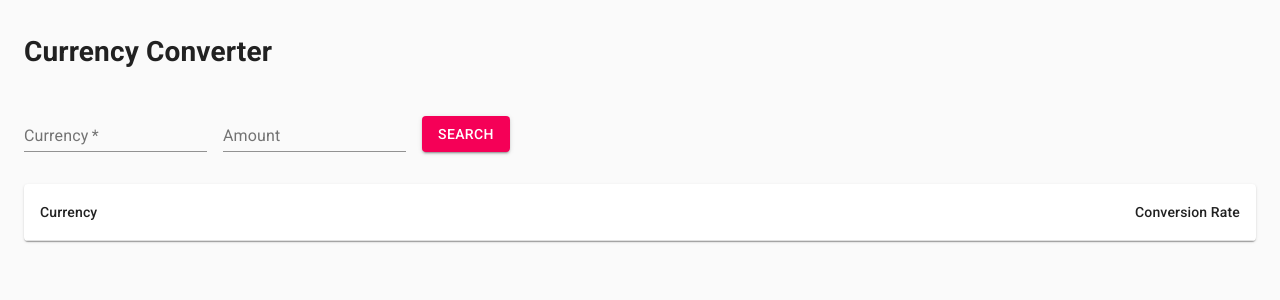
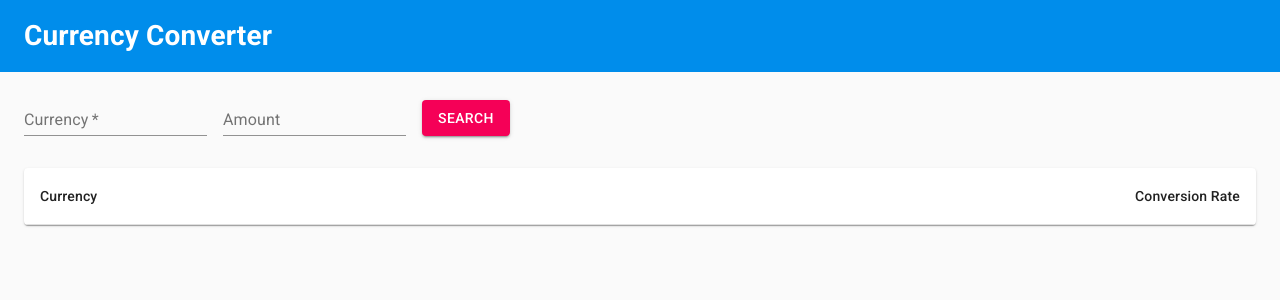
Before and after one commit to AJKilmurray/currency-converter, a React (Create React App) app: page / in a window 1280 px wide. Shown: the top 300 px of the page. Built offline with nearby package versions, Linux system fonts and the light colour scheme.

Commit message:
Filter and Navbar

```diff
--- a/package.json
+++ b/package.json
@@ -9,6 +9,7 @@
     "@testing-library/react": "^11.2.7",
     "@testing-library/user-event": "^12.8.3",
     "react": "^17.0.2",
+    "react-animate-on-scroll": "^2.1.5",
     "react-dom": "^17.0.2",
     "react-scripts": "4.0.3",
     "web-vitals": "^1.1.2"
--- a/src/App.js
+++ b/src/App.js
@@ -1,4 +1,5 @@
 import Form from "./components/form/Form";
+import Navbar from "./components/navbar/Navbar";
 import OutputTable from "./components/table/OutputTable";
 import { useState } from "react";
 import Container from "@material-ui/core/Container";
@@ -90,15 +91,17 @@ function App() {
   };
 
   return (
+    <>
+      <Navbar title="Currency Converter" />
       <Container maxWidth="lg">
-			<h1 className="heading">Currency Converter</h1>
-			<Form submitHandler={handleSubmit} />
+        <Form submitHandler={handleSubmit} results={results} filter={results.length} />
         <OutputTable
           results={results}
           currency={document.getElementById("input")}
           amount={document.getElementById("amount")}
         />
       </Container>
+    </>
   );
 }
 
--- /dev/null
+++ b/src/components/form/FilterDropdown.js
@@ -0,0 +1,60 @@
+import { useState } from "react";
+import { makeStyles } from "@material-ui/core/styles";
+import InputLabel from "@material-ui/core/InputLabel";
+import FormControl from "@material-ui/core/FormControl";
+import Select from "@material-ui/core/Select";
+import MenuItem from "@material-ui/core/MenuItem";
+
+const useStyles = makeStyles((theme) => ({
+  formControl: {
+    display: "grid",
+    minWidth: 120,
+  },
+}));
+
+function FilterDropdown({ results }) {
+  const classes = useStyles();
+  const [filter, setFilter] = useState("");
+
+  const handleChange = (event) => {
+    setFilter(event.target.value);
+  };
+
+  const lowToHigh = () => {
+    results.sort((a, b) => a.value - b.value);
+  };
+
+  const highToLow = () => {
+    results.sort((a, b) => b.value - a.value);
+  };
+
+  const aToZ = () => {
+    results.sort((a, b) => a.key.localeCompare(b.key));
+  };
+
+  const zToA = () => {
+    results.sort((a, b) => b.key.localeCompare(a.key));
+  };
+
+  return (
+    <FormControl className={(classes.formControl, "filter")}>
+      <InputLabel id="demo-simple-select-label">Sort</InputLabel>
+      <Select labelId="demo-simple-select-label" id="demo-simple-select" value={filter} onChange={handleChange}>
+        <MenuItem value={1} onClick={lowToHigh}>
+          Low to High
+        </MenuItem>
+        <MenuItem value={2} onClick={highToLow}>
+          High to Low
+        </MenuItem>
+        <MenuItem value={3} onClick={aToZ}>
+          A - Z
+        </MenuItem>
+        <MenuItem value={4} onClick={zToA}>
+          Z - A
+        </MenuItem>
+      </Select>
+    </FormControl>
+  );
+}
+
+export default FilterDropdown;
--- a/src/components/form/Form.js
+++ b/src/components/form/Form.js
@@ -1,6 +1,7 @@
 import { makeStyles } from "@material-ui/core/styles";
 import Input from "./Input";
 import SearchButton from "./SearchButton";
+import FilterDropdown from "./FilterDropdown";
 
 const useStyles = makeStyles((theme) => ({
   root: {
@@ -11,13 +12,14 @@ const useStyles = makeStyles((theme) => ({
   },
 }));
 
-function Form({ submitHandler }) {
+function Form({ submitHandler, results, filter }) {
   const classes = useStyles;
   return (
     <>
       <form className={classes.root} autoComplete="off" noValidate onSubmit={submitHandler}>
         <Input />
         <SearchButton />
+        {filter > 0 ? <FilterDropdown results={results} /> : null}
       </form>
     </>
   );
--- /dev/null
+++ b/src/components/navbar/Navbar.js
@@ -0,0 +1,13 @@
+import Container from "@material-ui/core/Container";
+
+function Navbar({ title }) {
+  return (
+    <header className="navbar">
+      <Container maxWidth="lg">
+        <h1 className="heading">{title}</h1>
+      </Container>
+    </header>
+  );
+}
+
+export default Navbar;
--- a/src/components/table/OutputTable.js
+++ b/src/components/table/OutputTable.js
@@ -20,7 +20,7 @@ function OutputTable({ results, currency, amount }) {
   const classes = useStyles;
 
   return (
-		<TableContainer component={Paper}>
+    <TableContainer component={Paper} id="table-container">
       <Table className={classes.table} id="table" aria-label="Currency Conversion Table">
         <TableHead>
           <TableRow>
--- a/src/index.css
+++ b/src/index.css
@@ -10,16 +10,31 @@ body {
   background-color: rgba(255, 0, 0, 0.424) !important;
 }
 
+.navbar {
+  background-color: rgb(0, 141, 235);
+}
+
 .heading {
-	padding-top: 2rem;
+  padding: 1rem 0;
+  color: white;
 }
 
 form {
-	display: flex;
+  display: grid;
   justify-content: flex-start;
   align-items: flex-end;
   column-gap: 1rem;
-	margin: 2rem 0;
+  margin: 1rem 0 2rem 0;
+  grid-template-columns: auto auto auto !important;
+  row-gap: 1rem;
+}
+
+.filter {
+  grid-column: span 2;
+}
+
+#table-container {
+  margin-bottom: 3rem;
 }
 
 .conversion {
```
Also changed, not shown: 1 other file (tests, documents, lock files or other folders). Lines whose indentation alone changed are shown as unchanged.
